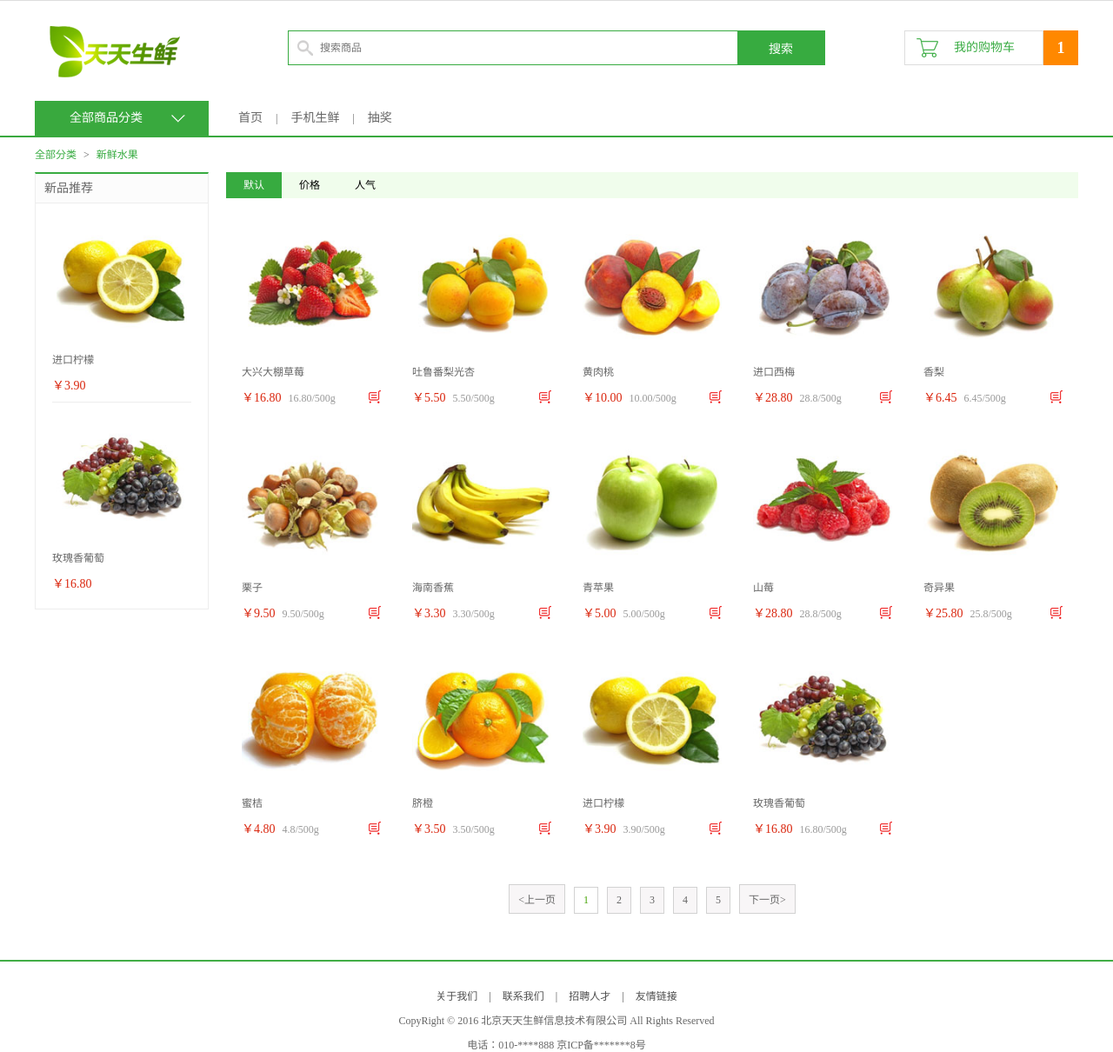
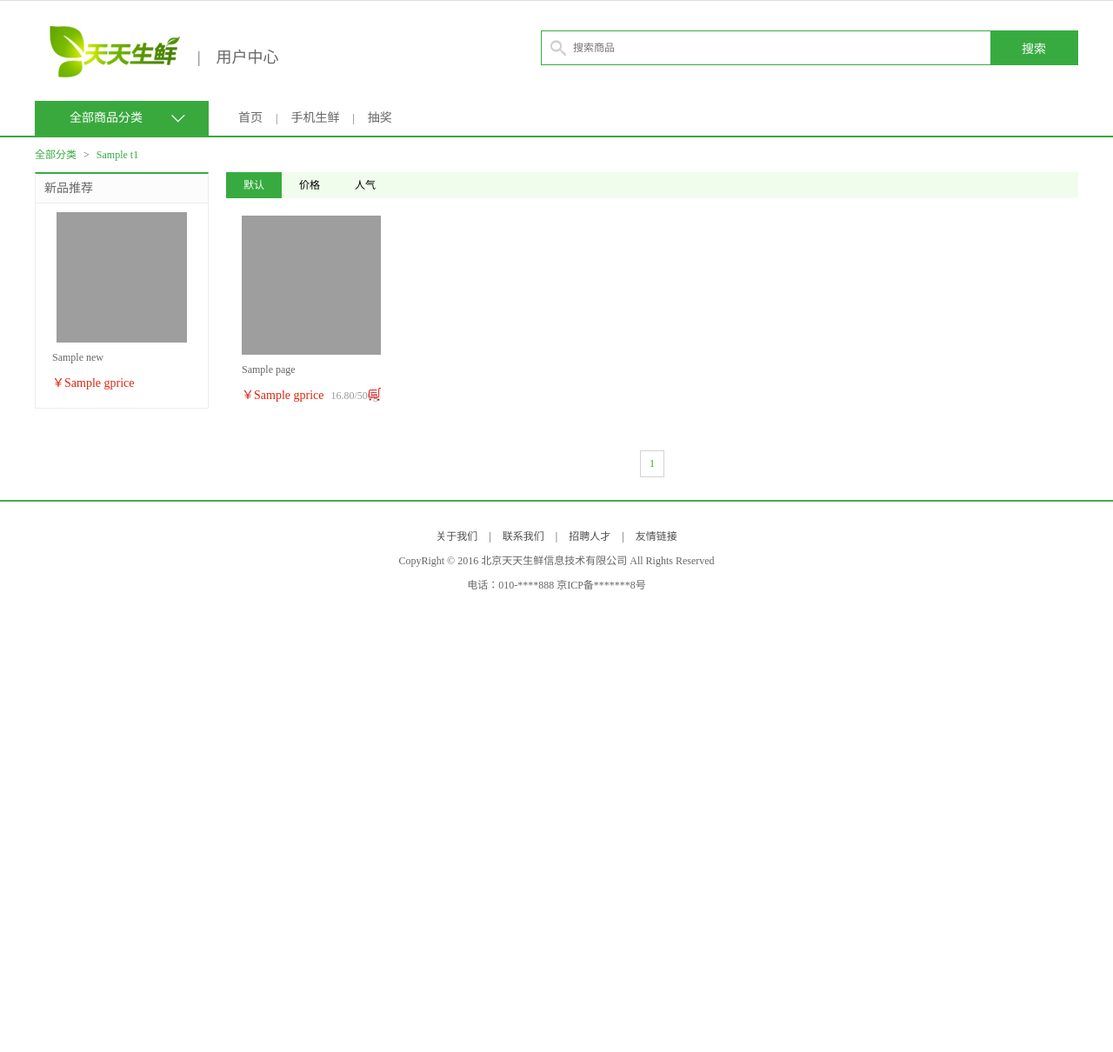
Before and after one commit to huangliujiao/ttsxtest, a Django app: template ttsxtest/templates/ttsx/list.html in a window 1280 px wide. Shown: the part 29-1239 px from the top of the page at 87% size. After the commit the page ends 707 px from the top, so only its background shows below. Run offline with Django 3.2, Linux system fonts and the light colour scheme; the template is opened without the code that fills it: most values are stand-ins (such as "Sample title", 1, 10 or a date in 2020); grey boxes are pictures that could not be loaded.

Commit message:
商品信息显示

```diff
--- a/ttsxtest/templates/ttsx/index.html
+++ b/ttsxtest/templates/ttsx/index.html
@@ -56,7 +56,7 @@
 					<a href="/{{goods.id}}/">{{goods.gtitle|truncatechars:15}}</a>
 					{%endfor%}
 				</div>
-				<a href="/list/" class="goods_more fr" id="fruit_more">查看更多 ></a>
+				<a href="/list/{{forloop.counter}}/1/" class="goods_more fr" id="fruit_more">查看更多 ></a>
 			</div>
 
 			<div class="goods_con clearfix">
--- a/ttsxtest/templates/ttsx/list.html
+++ b/ttsxtest/templates/ttsx/list.html
@@ -1,47 +1,5 @@
-<!DOCTYPE html PUBLIC "-//W3C//DTD XHTML 1.0 Transitional//EN" "http://www.w3.org/TR/xhtml1/DTD/xhtml1-transitional.dtd">
-<html xmlns="http://www.w3.org/1999/xhtml" xml:lang="en">
-<head>
-	<meta http-equiv="Content-Type" content="text/html;charset=UTF-8">
-	<title>天天生鲜-商品列表</title>
-	<link rel="stylesheet" type="text/css" href="css/reset.css">
-	<link rel="stylesheet" type="text/css" href="css/main.css">
-</head>
-<body>
-	<div class="header_con">
-		<div class="header">
-			<div class="welcome fl">欢迎来到天天生鲜!</div>
-			<div class="fr">
-				<div class="login_info fl">
-					欢迎您：<em>张 山</em>
-				</div>
-				<div class="login_btn fl">
-					<a href="login.html">登录</a>
-					<span>|</span>
-					<a href="register.html">注册</a>
-				</div>
-				<div class="user_link fl">
-					<span>|</span>
-					<a href="user_center_info.html">用户中心</a>
-					<span>|</span>
-					<a href="cart.html">我的购物车</a>
-					<span>|</span>
-					<a href="user_center_order.html">我的订单</a>
-				</div>
-			</div>
-		</div>
-	</div>
-
-	<div class="search_bar clearfix">
-		<a href="index.html" class="logo fl"><img src="images/logo.png"></a>
-		<div class="search_con fl">
-			<input type="text" class="input_text fl" name="" placeholder="搜索商品">
-			<input type="button" class="input_btn fr" name="" value="搜索">
-		</div>
-		<div class="guest_cart fr">
-			<a href="#" class="cart_name fl">我的购物车</a>
-			<div class="goods_count fl">1</div>
-		</div>
-	</div>
+{%extends 'ttsx/base.html'%}
+{% block body %}
 
 	<div class="navbar_con">
 		<div class="navbar clearfix">
@@ -49,12 +7,12 @@
 				<h1>全部商品分类</h1>
 				<span></span>
 				<ul class="subnav">
-					<li><a href="#" class="fruit">新鲜水果</a></li>
-					<li><a href="#" class="seafood">海鲜水产</a></li>
-					<li><a href="#" class="meet">猪牛羊肉</a></li>
-					<li><a href="#" class="egg">禽类蛋品</a></li>
-					<li><a href="#" class="vegetables">新鲜蔬菜</a></li>
-					<li><a href="#" class="ice">速冻食品</a></li>
+					<li><a href="/list/1/1/" class="fruit">新鲜水果</a></li>
+					<li><a href="/list/2/1/" class="seafood">海鲜水产</a></li>
+					<li><a href="/list/3/1/" class="meet">猪牛羊肉</a></li>
+					<li><a href="/list/4/1/" class="egg">禽类蛋品</a></li>
+					<li><a href="/list/5/1/" class="vegetables">新鲜蔬菜</a></li>
+					<li><a href="/list/6/1/" class="ice">速冻食品</a></li>
 				</ul>
 			</div>
 			<ul class="navlist fl">
@@ -70,7 +28,7 @@
 	<div class="breadcrumb">
 		<a href="#">全部分类</a>
 		<span>></span>
-		<a href="#">新鲜水果</a>
+		<a href="#">{{t1.ttitle}}</a>
 	</div>
 
 	<div class="main_wrap clearfix">
@@ -78,16 +36,13 @@
 			<div class="new_goods">
 				<h3>新品推荐</h3>
 				<ul>
+					{%for new in new_list%}
 					<li>
-						<a href="#"><img src="images/goods/goods001.jpg"></a>
-						<h4><a href="#">进口柠檬</a></h4>
-						<div class="prize">￥3.90</div>
+						<a href="/{{new.id}}/"><img src="/static/{{new.gpic}}"></a>
+						<h4><a href="{{new.id}}">{{new.gtitle}}</a></h4>
+						<div class="prize">￥{{new.gprice}}</div>
 					</li>
-					<li>
-						<a href="#"><img src="images/goods/goods002.jpg"></a>
-						<h4><a href="#">玫瑰香葡萄</a></h4>
-						<div class="prize">￥16.80</div>
-					</li>
+					{%endfor%}
 				</ul>
 			</div>
 		</div>
@@ -100,168 +55,38 @@
 			</div>
 
 			<ul class="goods_type_list clearfix">
+				{%for gs in page%}
 				<li>
-					<a href="detail.html"><img src="images/goods/goods003.jpg"></a>
-					<h4><a href="detail.html">大兴大棚草莓</a></h4>
+					<a href="/detail/{{gs.id}}"><img src="/static/{{gs.gpic}}"></a>
+					<h4><a href="/detail/">{{gs.gtitle}}</a></h4>
 					<div class="operate">
-						<span class="prize">￥16.80</span>
+						<span class="prize">￥{{gs.gprice}}</span>
 						<span class="unit">16.80/500g</span>
 						<a href="#" class="add_goods" title="加入购物车"></a>
 					</div>
 				</li>
-
-				<li>
-					<a href="#"><img src="images/goods/goods004.jpg"></a>
-					<h4><a href="#">吐鲁番梨光杏</a></h4>
-					<div class="operate">
-						<span class="prize">￥5.50</span>
-						<span class="unit">5.50/500g</span>
-						<a href="#" class="add_goods" title="加入购物车"></a>
-					</div>
-				</li>
-
-				<li>
-					<a href="#"><img src="images/goods/goods005.jpg"></a>
-					<h4><a href="#">黄肉桃</a></h4>
-					<div class="operate">
-						<span class="prize">￥10.00</span>
-						<span class="unit">10.00/500g</span>
-						<a href="#" class="add_goods" title="加入购物车"></a>
-					</div>
-				</li>
-
-				<li>
-					<a href="#"><img src="images/goods/goods006.jpg"></a>
-					<h4><a href="#">进口西梅</a></h4>
-					<div class="operate">
-						<span class="prize">￥28.80</span>
-						<span class="unit">28.8/500g</span>
-						<a href="#" class="add_goods" title="加入购物车"></a>
-					</div>
-				</li>
-
-				<li>
-					<a href="#"><img src="images/goods/goods007.jpg"></a>
-					<h4><a href="#">香梨</a></h4>
-					<div class="operate">
-						<span class="prize">￥6.45</span>
-						<span class="unit">6.45/500g</span>
-						<a href="#" class="add_goods" title="加入购物车"></a>
-					</div>
-				</li>
-
-				<li>
-					<a href="#"><img src="images/goods/goods008.jpg"></a>
-					<h4><a href="#">栗子</a></h4>
-					<div class="operate">
-						<span class="prize">￥9.50</span>
-						<span class="unit">9.50/500g</span>
-						<a href="#" class="add_goods" title="加入购物车"></a>
-					</div>
-				</li>
-
-				<li>
-					<a href="#"><img src="images/goods/goods009.jpg"></a>
-					<h4><a href="#">海南香蕉</a></h4>
-					<div class="operate">
-						<span class="prize">￥3.30</span>
-						<span class="unit">3.30/500g</span>
-						<a href="#" class="add_goods" title="加入购物车"></a>
-					</div>
-				</li>
-
-				<li>
-					<a href="#"><img src="images/goods/goods010.jpg"></a>
-					<h4><a href="#">青苹果</a></h4>
-					<div class="operate">
-						<span class="prize">￥5.00</span>
-						<span class="unit">5.00/500g</span>
-						<a href="#" class="add_goods" title="加入购物车"></a>
-					</div>
-				</li>
-
-				<li>
-					<a href="#"><img src="images/goods/goods011.jpg"></a>
-					<h4><a href="#">山莓</a></h4>
-					<div class="operate">
-						<span class="prize">￥28.80</span>
-						<span class="unit">28.8/500g</span>
-						<a href="#" class="add_goods" title="加入购物车"></a>
-					</div>
-				</li>
-
-				<li>
-					<a href="#"><img src="images/goods/goods012.jpg"></a>
-					<h4><a href="#">奇异果</a></h4>
-					<div class="operate">
-						<span class="prize">￥25.80</span>
-						<span class="unit">25.8/500g</span>
-						<a href="#" class="add_goods" title="加入购物车"></a>
-					</div>
-				</li>
-				<li>
-					<a href="#"><img src="images/goods/goods013.jpg"></a>
-					<h4><a href="#">蜜桔</a></h4>
-					<div class="operate">
-						<span class="prize">￥4.80</span>
-						<span class="unit">4.8/500g</span>
-						<a href="#" class="add_goods" title="加入购物车"></a>
-					</div>
-				</li>
-				<li>
-					<a href="#"><img src="images/goods/goods014.jpg"></a>
-					<h4><a href="#">脐橙</a></h4>
-					<div class="operate">
-						<span class="prize">￥3.50</span>
-						<span class="unit">3.50/500g</span>
-						<a href="#" class="add_goods" title="加入购物车"></a>
-					</div>
-				</li>
-				<li>
-					<a href="#"><img src="images/goods/goods001.jpg"></a>
-					<h4><a href="#">进口柠檬</a></h4>
-					<div class="operate">
-						<span class="prize">￥3.90</span>
-						<span class="unit">3.90/500g</span>
-						<a href="#" class="add_goods" title="加入购物车"></a>
-					</div>
-				</li>
-				<li>
-					<a href="#"><img src="images/goods/goods002.jpg"></a>
-					<h4><a href="#">玫瑰香葡萄</a></h4>
-					<div class="operate">
-						<span class="prize">￥16.80</span>
-						<span class="unit">16.80/500g</span>
-						<a href="#" class="add_goods" title="加入购物车"></a>
-					</div>
-				</li>
+				{%endfor%}
 			</ul>
 
 			<div class="pagenation">
-				<a href="#"><上一页</a>
-				<a href="#" class="active">1</a>
-				<a href="#">2</a>
-				<a href="#">3</a>
-				<a href="#">4</a>
-				<a href="#">5</a>
-				<a href="#">下一页></a>
+				{%if page.has_previous%}
+				<a href="/list/{{t1.id}}/{{page.number|add:-1}}/">上一页</a>
+				{%endif%}
+				{%for pindex in page.paginator.page_range%}
+				{%if pindex == page.number%}
+				<a href="#" class="active">{{pindex}}</a>
+				{%else%}
+				<a href="/list/{{t1.id}}/{{pindex}}/">{{pindex}}</a>
+				{%endif%}
+
+				{%endfor%}
+
+				{%if page.has_next%}
+				<a href="/list/{{t1.id}}/{{page.number|add:1}}/">下一页</a>
+				{%endif%}
+
 			</div>
 		</div>
 	</div>
 
-	<div class="footer">
-		<div class="foot_link">
-			<a href="#">关于我们</a>
-			<span>|</span>
-			<a href="#">联系我们</a>
-			<span>|</span>
-			<a href="#">招聘人才</a>
-			<span>|</span>
-			<a href="#">友情链接</a>
-		</div>
-		<p>CopyRight © 2016 北京天天生鲜信息技术有限公司 All Rights Reserved</p>
-		<p>电话：010-****888    京ICP备*******8号</p>
-	</div>
-
-</body>
-</html>
+{% endblock body %}
--- a/ttsxtest/ttsx/urls.py
+++ b/ttsxtest/ttsx/urls.py
@@ -11,7 +11,9 @@ urlpatterns = [
     url(r'^user_center_order/$',views.user_center_order),
     url(r'^user_center_site/$',views.user_center_site),
     url(r'^cart/$',views.cart),
+    url(r'^list/(\d+)/(\d+)/$',views.list),
     url(r'^$',views.index),
     url(r'^loginout/$',views.loginout),
     url(r'^\w+/$',views.detail),
+    url(r'^detail/(\d+)/$',views.list_detail),
 ]
```
Also changed, not shown: ttsxtest/templates/ttsx/404.html (added, +10 -0 lines), ttsxtest/templates/ttsx/detail.html (+18 -17 lines), ttsxtest/ttsx/views.py (+94 -15 lines).
